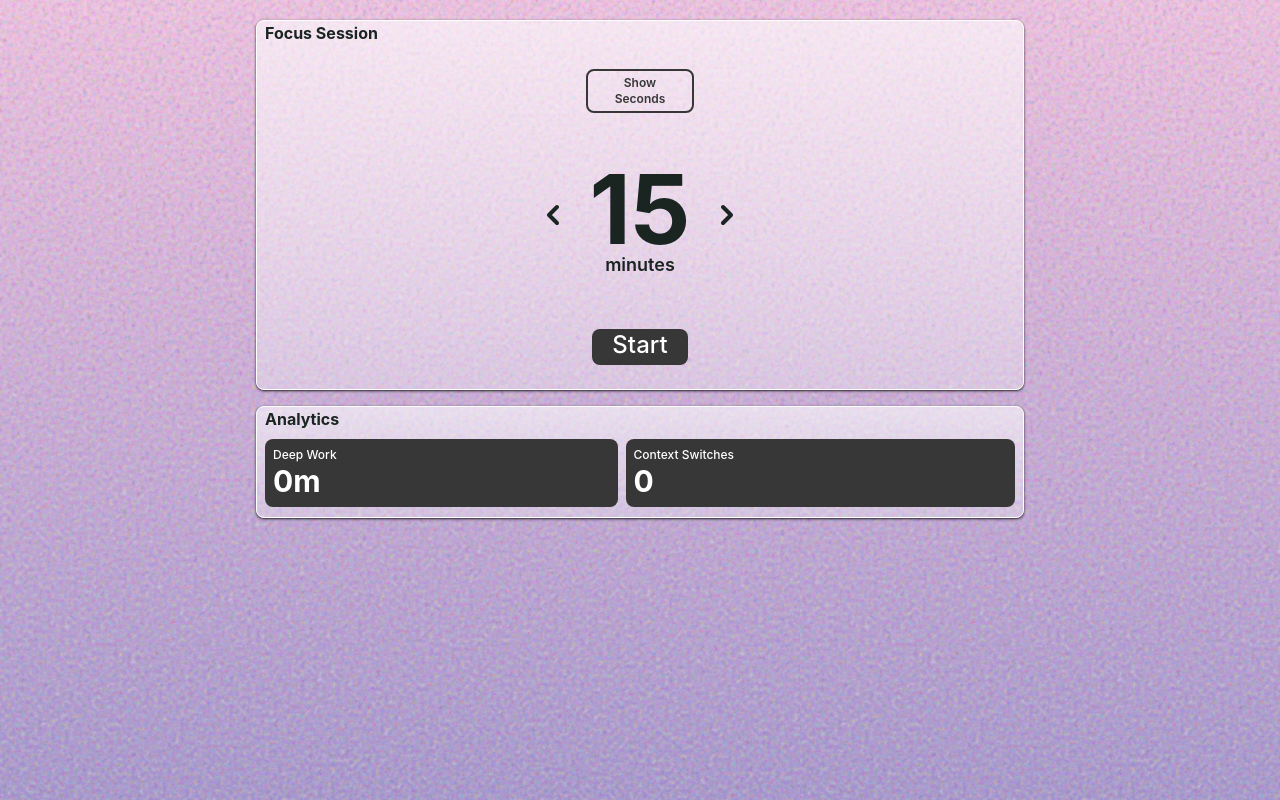
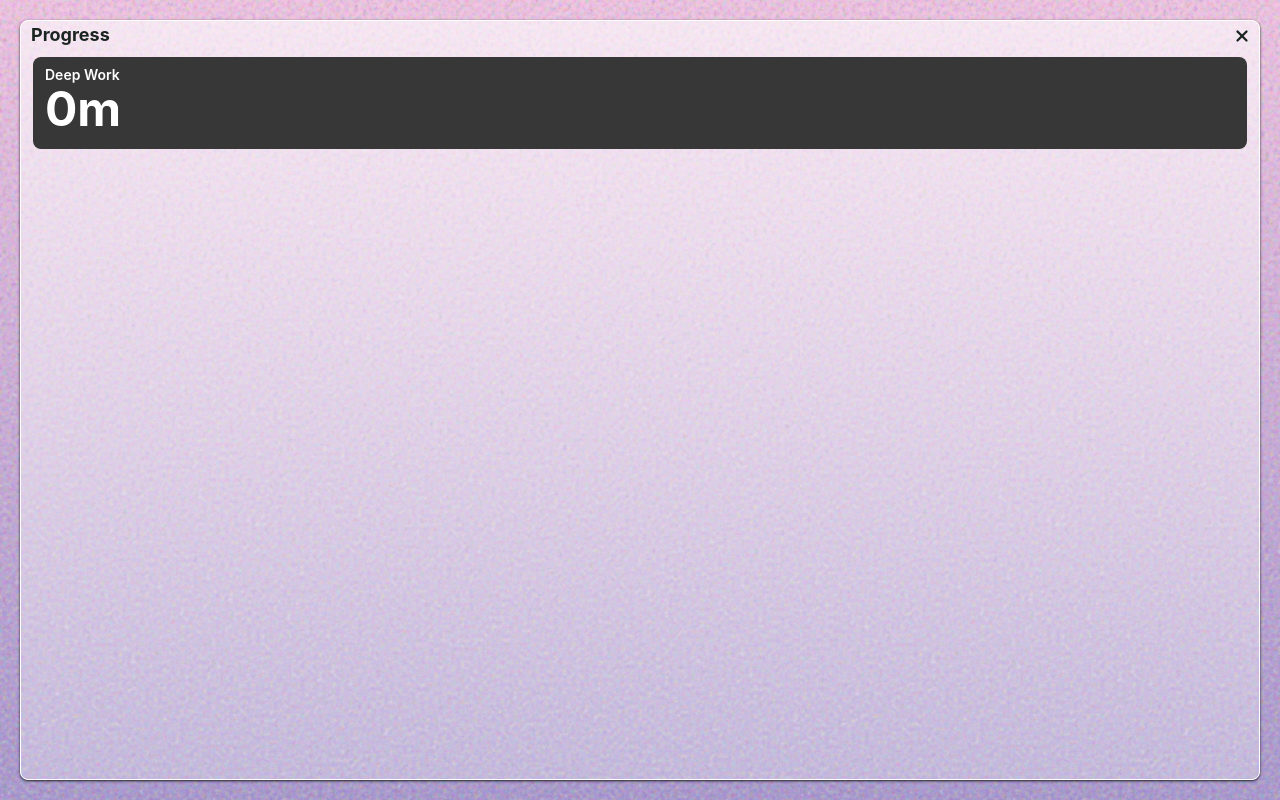
Before and after one commit to Marky2813/electron, a React (Vite) app: page /#/indepthanalytics in a window 1280 px wide. Built offline with nearby package versions, Linux system fonts and the light colour scheme.

Commit message:
Progress Page Created

```diff
--- a/package.json
+++ b/package.json
@@ -25,7 +25,8 @@
     "liquid-glass-react": "^1.1.1",
     "lucide-react": "^0.562.0",
     "react": "^19.1.0",
-    "react-dom": "^19.1.0"
+    "react-dom": "^19.1.0",
+    "react-router-dom": "^7.13.0"
   },
   "devDependencies": {
     "@eslint/js": "^9.25.0",
--- a/src/ui/components/App.tsx
+++ b/src/ui/components/App.tsx
@@ -1,6 +1,8 @@
 import '../App.css'
 import Home from './Home'
 import { TimerProvider } from '../timerContext'
+import { HashRouter, Routes, Route } from 'react-router-dom';
+import InDepthAnalytics from './InDepthAnalytics';
 
 //to implement the pause functionality.
 function App() {
@@ -8,7 +10,12 @@ function App() {
     <>
       {/*each of our component must perform a single function. As of now we have a home page. in that home page we have 2 components. home and the other one is progress.*/}
       <TimerProvider>
-        <Home />
+        <HashRouter>
+          <Routes>
+            <Route path='/' element={<Home />} />
+            <Route path='/indepthanalytics' element={<InDepthAnalytics />} />
+          </Routes>
+        </HashRouter>
       </TimerProvider>
     </>
   )
--- a/src/ui/components/Home.tsx
+++ b/src/ui/components/Home.tsx
@@ -1,11 +1,17 @@
 import FocusTimer from "./FocusTimer";
 import Analytics from './analytics'
 import {useTimer} from '../timerContext'
+import { useNavigate } from "react-router-dom";
 
 function Home() {
     const {
       timerState,
     } = useTimer();
+    const navigate = useNavigate();
+
+    function showInDepth() {
+      navigate("/indepthanalytics");
+    }
   return (
     <>
       {/* <h5>this is the home page of our app. greeting + weather. then 2 components for focus session and progress. </h5> */}
@@ -22,7 +28,7 @@ function Home() {
           </div>
           {/* //today's progress */}
         </section>
-        { (timerState === "Intialized" || timerState === "Completed") && <section className="mt-4 h-28 rounded-lg text-[#1A2421] bg-gradient-to-b from-white/60 to-white/30 border-[1px] border-solid border-white border-opacity-30 shadow-black/70 shadow-sm">
+        { (timerState === "Intialized" || timerState === "Completed") && <section className="mt-4 h-28 rounded-lg text-[#1A2421] bg-gradient-to-b from-white/60 to-white/30 border-[1px] border-solid border-white border-opacity-30 shadow-black/70 shadow-sm hover:scale-102 transition duration-200 ease-in-out backfacae-hidden transform-gpu translate3d antialiased" onClick={showInDepth}>
           <Analytics />
         </section>}
       </main>
--- /dev/null
+++ b/src/ui/components/InDepthAnalytics.jsx
@@ -0,0 +1,79 @@
+import { Link } from 'react-router-dom';
+import { useTimer } from '../timerContext';
+import { X } from 'lucide-react';
+
+
+function InDepthAnalytics() {
+  const {
+    deepWork,
+    contextSwitches
+  } = useTimer();
+  let timeList = [];
+  for (let key in deepWork) {
+    let appObj = {};
+    appObj.name = key;
+    appObj.time = Math.floor((deepWork[key] * 5)/60);
+    timeList.push(appObj)
+  }
+  console.log(timeList)
+  let seconds = 0;
+  for (let key in deepWork) {
+    seconds = seconds + deepWork[key] * 5;
+  }
+  let workTime;
+  let numberOfSwitches = 0;
+  if (seconds / 3600 >= 1) {
+    workTime = `${Math.floor(seconds / 3600)}h ${Math.floor((seconds % 3600) / 60)}m`;
+  }
+  else {
+    workTime = `${Math.floor(seconds / 60)}m`;
+  }
+  for (let contextSwitch in contextSwitches) {
+    numberOfSwitches = numberOfSwitches + contextSwitches[contextSwitch];
+  }
+  return (
+    <>
+      <section className="w-full rounded-lg text-[#1A2421] bg-gradient-to-b from-white/60 to-white/30 border-[1px] border-solid border-white border-opacity-30 shadow-black/70 shadow-sm"
+      >
+        <div className="relative h-8 mb-1">
+          <span className="absolute left-2.5 text-lg">
+            Progress
+          </span>
+          <span className='absolute right-2 top-1.5'><Link to='/'><X size={18} strokeWidth={3} /></Link></span>
+        </div>
+        <div className="flex items-center justify-center">
+          <div className="text-white
+                  bg-[#373737] grow ml-3 h-full rounded-lg mr-3">
+            <div className="flex flex-col items-start ml-3 mt-2 justify-center mb-2">
+              <div className="text-sm font-semibold">Deep Work</div>
+              <div className="text-5xl mb-2">{workTime}</div>
+              {/*here we need to add the list which will display the time
+              spent on each app, also make sure that the component grows
+              as the list grows, basically first create 2. then put for loop
+              over object and create an entire component for it.
+              use dummy data.*/}
+
+              {timeList.map((e) => {
+                return (
+               <div className='grid grid-cols-3 font-normal w-full text-sm '>
+                <div className='col-span-2 flex'>{e.name} </div>
+                <div className='col-span-1'>{e.time ? e.time: '<1'}m </div>
+               </div>
+                )
+              })}
+            </div>
+          </div>
+          {/* <div className="grow mr-2 h-full rounded-lg text-white bg-[#373737]">
+                <div className="flex flex-col items-start ml-2 mt-2 justify-center">
+                  <div className="text-xs font-medium">Context Switches</div>
+                  <div className="text-3xl">{numberOfSwitches}</div>
+                </div>
+              </div> */}
+        </div>
+
+      </section>
+    </>
+  )
+}
+
+export default InDepthAnalytics;
--- a/src/ui/timerContext.jsx
+++ b/src/ui/timerContext.jsx
@@ -14,7 +14,7 @@ export function TimerProvider({ children }) {
      const [contextSwitches, setContextSwitches] = useState(0);
 
 
-
+    //deep work contains our details about the session and context switches contains the number of switches.
 
 
 
@@ -37,7 +37,9 @@ export function TimerProvider({ children }) {
 
         analysis()
         .then(val => {
+          console.log(val.contextSwitch)
           setContextSwitches(val.contextSwitch);
+          console.log(val.todaySessionDetails)
           setDeepWork(val.todaySessionDetails);
         })
         .catch(err => console.log(err));
```
Also changed, not shown: 1 other file (tests, documents, lock files or other folders).
